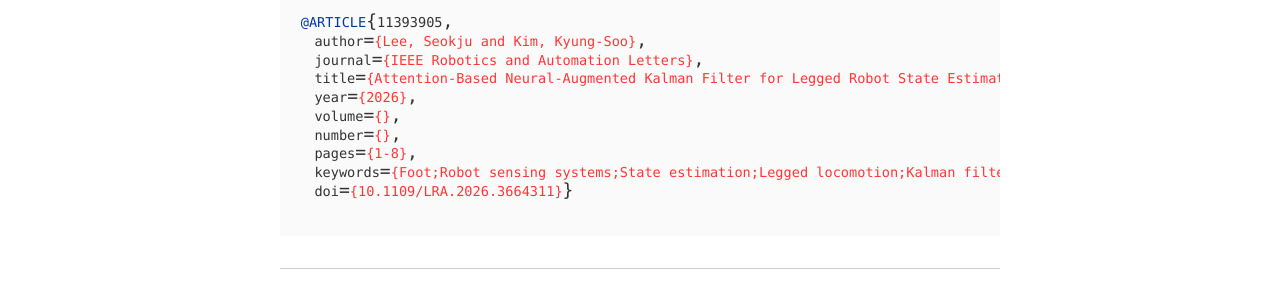
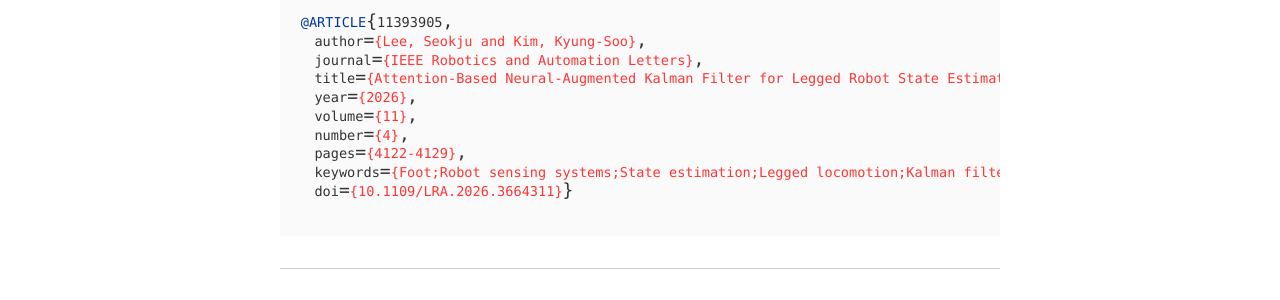
Before and after one commit to seokju-lee/seokju-lee.github.io, a Jekyll site: the page built from _projects/state_estimator.markdown, in a window 1280 px wide and 900 px high, scrolled down 2584 px. Shown: the part 407-707 px from the top of the window. Built offline with Jekyll 4.4.1, drawn with Linux system fonts in a browser that asks for light colours; nearby versions of some CDN libraries.

Commit message:
update bibtex

```diff
--- a/_projects/state_estimator.markdown
+++ b/_projects/state_estimator.markdown
@@ -81,9 +81,9 @@
   journal={IEEE Robotics and Automation Letters},
   title={Attention-Based Neural-Augmented Kalman Filter for Legged Robot State Estimation},
   year={2026},
-  volume={},
-  number={},
-  pages={1-8},
+  volume={11},
+  number={4},
+  pages={4122-4129},
   keywords={Foot;Robot sensing systems;State estimation;Legged locomotion;Kalman filters;Kinematics;History;Noise;Correlation;Neural networks;Legged robots;proprioceptive state estimation;attention mechanisms},
   doi={10.1109/LRA.2026.3664311}}
 
```
